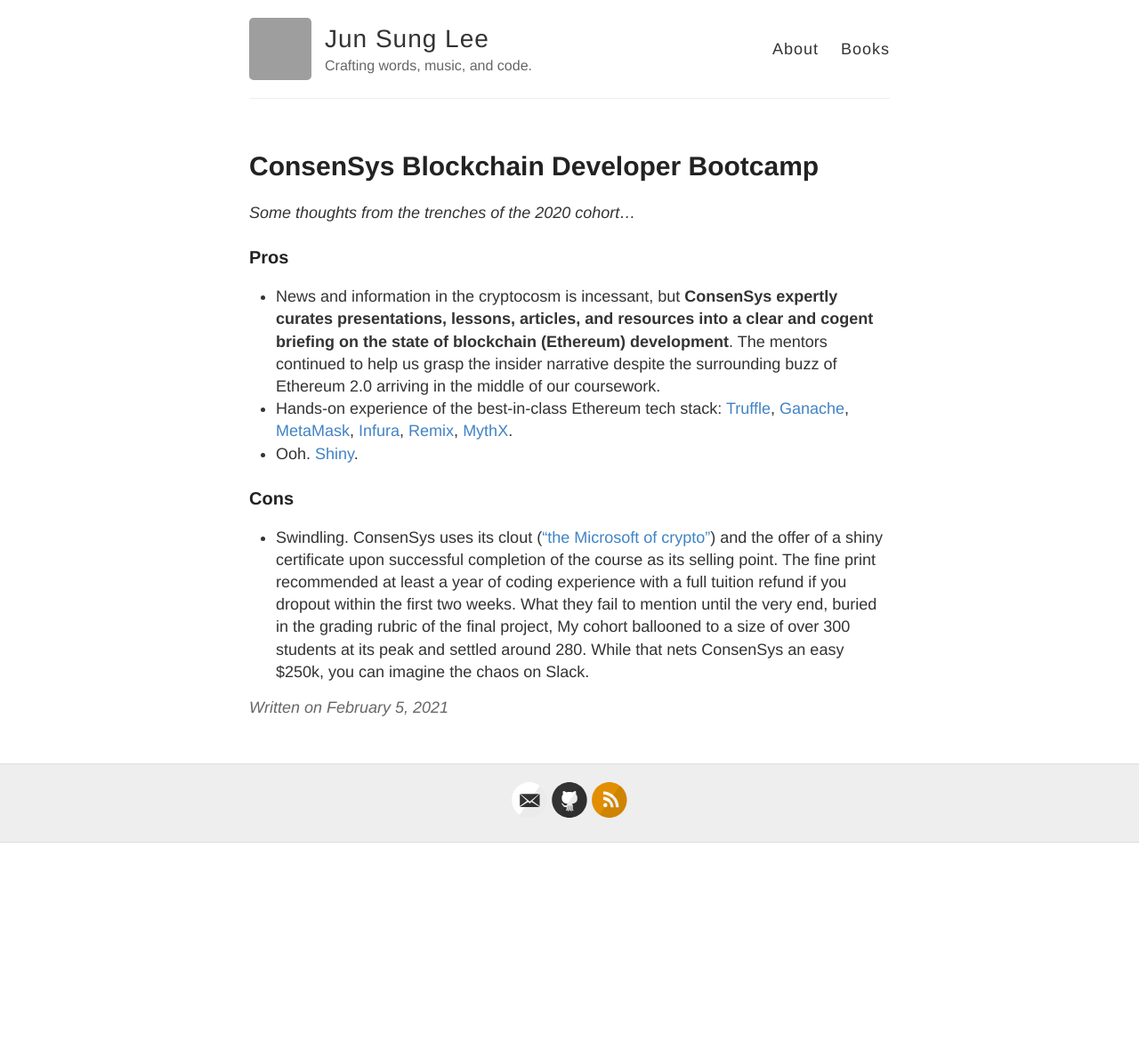
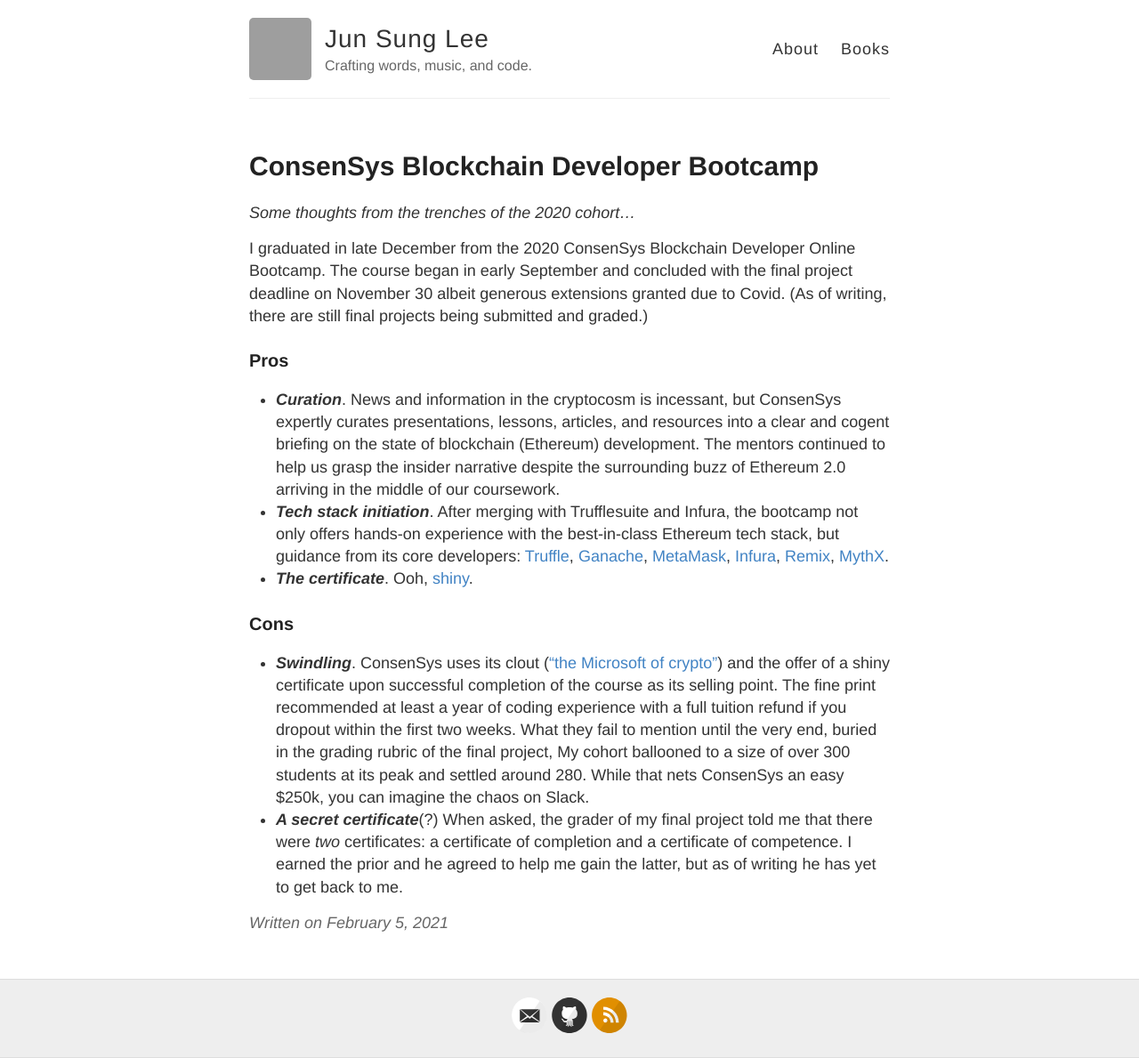
Before and after one commit to poastmil/junsunglee.com, a Jekyll site: the page built from _posts/2021-2-5-ConsenSys-Blockchain-Developer-Bootcamp.md, in a window 1280 px wide. Shown: the whole page at 89% size. Built offline with Jekyll 4.4.1, drawn with Linux system fonts in a browser that asks for light colours; before the commit the page ends 947 px from its top, so only the background shows below that; grey boxes are pictures that could not be loaded.

Commit message:
Update 2021-2-5-ConsenSys-Blockchain-Developer-Bootcamp.md

```diff
--- a/_posts/2021-2-5-ConsenSys-Blockchain-Developer-Bootcamp.md
+++ b/_posts/2021-2-5-ConsenSys-Blockchain-Developer-Bootcamp.md
@@ -1,15 +1,17 @@
 ---
 layout: post
 title: ConsenSys Blockchain Developer Bootcamp
-date: 2021-02-05
 ---
 
 *Some thoughts from the trenches of the 2020 cohort...*
 
+I graduated in late December from the 2020 ConsenSys Blockchain Developer Online Bootcamp. The course began in early September and concluded with the final project deadline on November 30 albeit generous extensions granted due to Covid. (As of writing, there are still final projects being submitted and graded.)
+
 ### Pros
-- News and information in the cryptocosm is incessant, but **ConsenSys expertly curates presentations, lessons, articles, and resources into a clear and cogent briefing on the state of blockchain (Ethereum) development**. The mentors continued to help us grasp the insider narrative despite the surrounding buzz of Ethereum 2.0 arriving in the middle of our coursework.
-- Hands-on experience of the best-in-class Ethereum tech stack: [Truffle](https://www.trufflesuite.com/truffle), [Ganache](https://www.trufflesuite.com/ganache), [MetaMask](https://metamask.io/), [Infura](https://infura.io/), [Remix](https://remix.ethereum.org/#optimize=false&runs=200&evmVersion=null), [MythX](https://mythx.io/).
-- Ooh. [Shiny](https://courses.consensys.net/certificates/w9trgfa8fa).
+- ***Curation***. News and information in the cryptocosm is incessant, but ConsenSys expertly curates presentations, lessons, articles, and resources into a clear and cogent briefing on the state of blockchain (Ethereum) development. The mentors continued to help us grasp the insider narrative despite the surrounding buzz of Ethereum 2.0 arriving in the middle of our coursework.
+- ***Tech stack initiation***. After merging with Trufflesuite and Infura, the bootcamp not only offers hands-on experience with the best-in-class Ethereum tech stack, but guidance from its core developers: [Truffle](https://www.trufflesuite.com/truffle), [Ganache](https://www.trufflesuite.com/ganache), [MetaMask](https://metamask.io/), [Infura](https://infura.io/), [Remix](https://remix.ethereum.org/#optimize=false&runs=200&evmVersion=null), [MythX](https://mythx.io/).
+- ***The certificate***. Ooh, [shiny](https://courses.consensys.net/certificates/w9trgfa8fa).
 
 ### Cons
-- Swindling. ConsenSys uses its clout (["the Microsoft of crypto"](https://www.reddit.com/r/ethereum/comments/b45zov/consensys_academys_developer_bootcamp_is_back/ej4mimo?utm_source=share&utm_medium=web2x&context=3)) and the offer of a shiny certificate upon successful completion of the course as its selling point. The fine print recommended at least a year of coding experience with a full tuition refund if you dropout within the first two weeks. What they fail to mention until the very end, buried in the grading rubric of the final project, My cohort ballooned to a size of over 300 students at its peak and settled around 280. While that nets ConsenSys an easy $250k, you can imagine the chaos on Slack.
+- ***Swindling***. ConsenSys uses its clout (["the Microsoft of crypto"](https://www.reddit.com/r/ethereum/comments/b45zov/consensys_academys_developer_bootcamp_is_back/ej4mimo?utm_source=share&utm_medium=web2x&context=3)) and the offer of a shiny certificate upon successful completion of the course as its selling point. The fine print recommended at least a year of coding experience with a full tuition refund if you dropout within the first two weeks. What they fail to mention until the very end, buried in the grading rubric of the final project, My cohort ballooned to a size of over 300 students at its peak and settled around 280. While that nets ConsenSys an easy $250k, you can imagine the chaos on Slack.
+- ***A secret certificate***(?) When asked, the grader of my final project told me that there were *two* certificates: a certificate of completion and a certificate of competence. I earned the prior and he agreed to help me gain the latter, but as of writing he has yet to get back to me.
```
